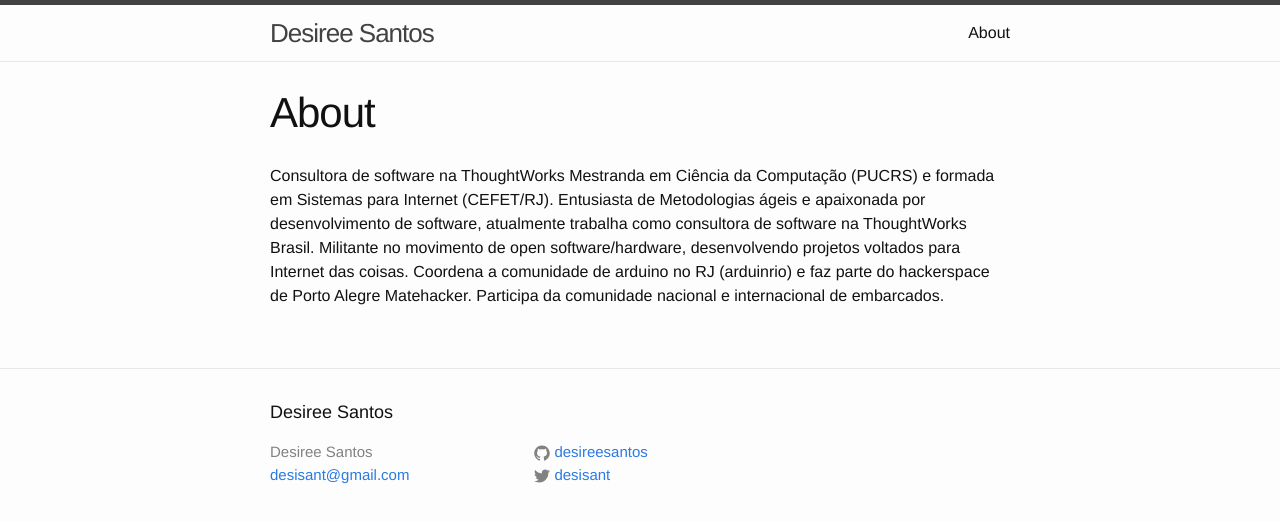
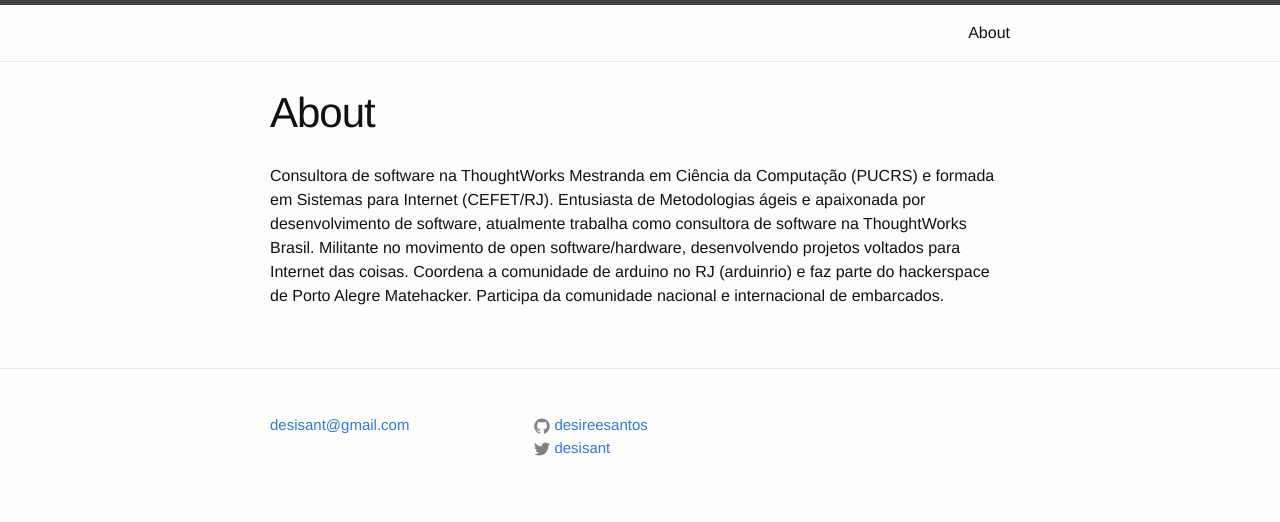
Before and after one commit to desireesantos/desireesantos.github.io, a Jekyll site: the page built from about.md, in a window 1280 px wide. Shown: the top 522 px of the page. Built offline with Jekyll 4.4.1, drawn with Linux system fonts in a browser that asks for light colours; part of the change alters nothing that is shown.

Commit message:
Update about info

```diff
--- a/_config.yml
+++ b/_config.yml
@@ -1,17 +1,10 @@
-# Welcome to Jekyll!
-#
-# This config file is meant for settings that affect your whole blog, values
-# which you are expected to set up once and rarely need to edit after that.
-# For technical reasons, this file is *NOT* reloaded automatically when you use
-# 'jekyll serve'. If you change this file, please restart the server process.
 
 # Site settings
-title: Desiree Santos
 email: desisant@gmail.com
 baseurl: "" # the subpath of your site, e.g. /blog
 url: "http://desireesantos.com" # the base hostname & protocol for your site
 twitter_username: desisant
 github_username:  desireesantos
-
+facebook_username: desiree.santos.589
 # Build settings
 markdown: kramdown
```
